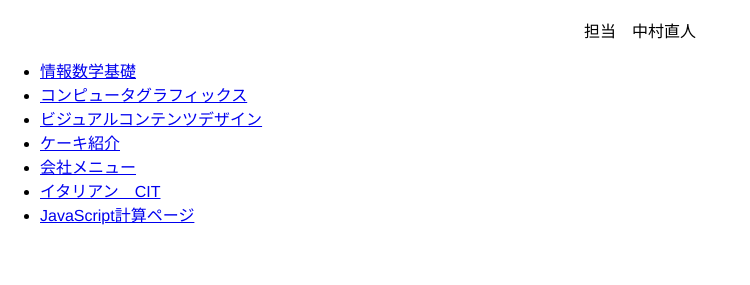
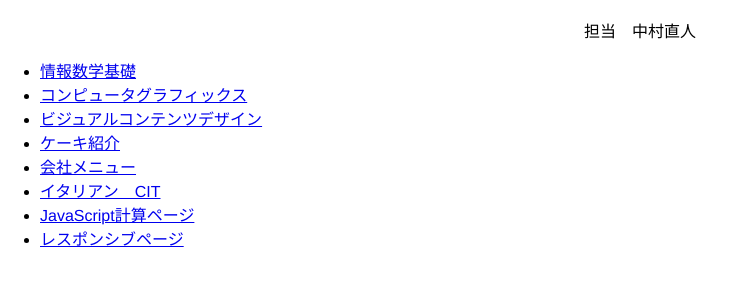
Before and after one commit to TsuboiK/2025VC, a plain HTML site: page index.html in a window 1280 px wide. Shown: the part 89-374 px from the top of the page, without its empty margins (0-750 px from the left). Drawn offline with Linux system fonts and the light colour scheme; files that its build step writes are made by us from their sources.

Commit message:
Update index.html

```diff
--- a/index.html
+++ b/index.html
@@ -16,6 +16,7 @@
 	<li><a href="lesson4/menu_sample.html">会社メニュー</a></li>
 	<li><a href="lesson6/index.html">イタリアン　CIT</a></li>
 	<li><a href="lesson8/calculator.html">JavaScript計算ページ</a></li>
+	<li><a href="lesson9/index.html">レスポンシブページ</a></li>
 </ul>
    </BODY>
 </HTML>
```
